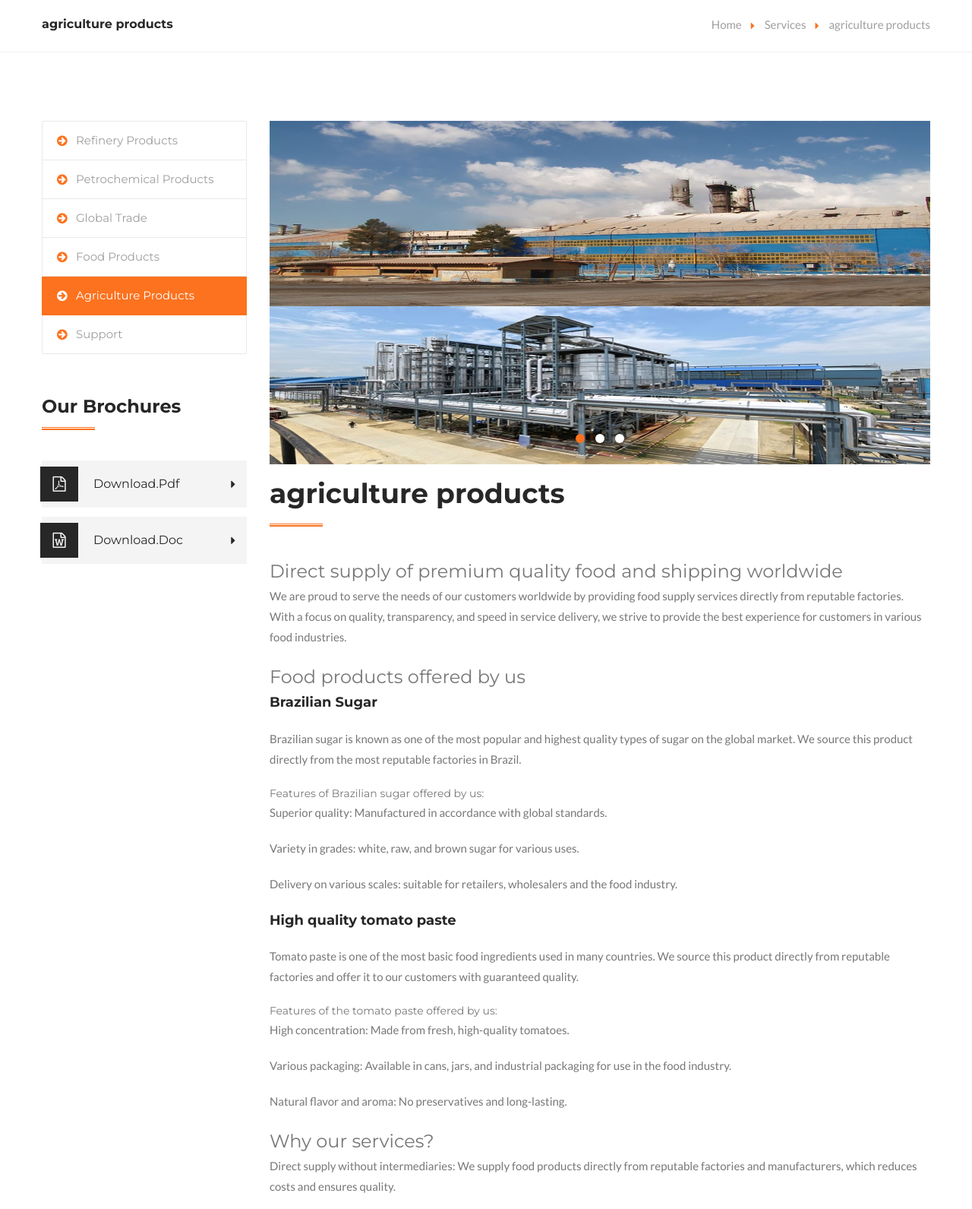
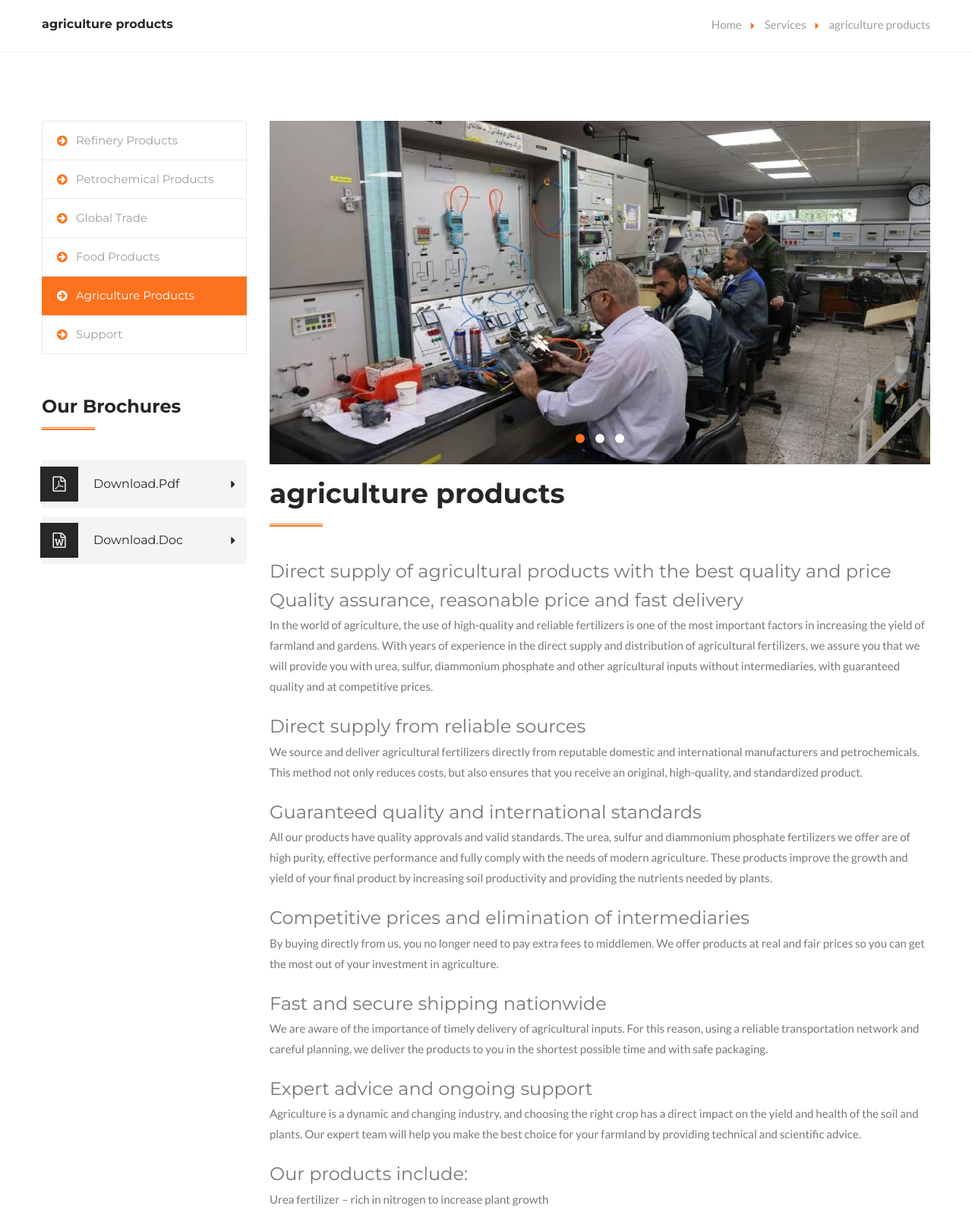
Before and after one commit to aliashtab77/palayeshcood-django-, a Django app: page /servives/agriculture/ in a window 1280 px wide. Shown: the part 372-1963 px from the top of the page at 76% size. Run offline with Django 5.2, Linux system fonts and the light colour scheme; some libraries are stand-ins or nearby versions.

Commit message:
services done

```diff
--- a/templates/agriculture.html
+++ b/templates/agriculture.html
@@ -63,9 +63,9 @@
                     	<!--Service Images-->
                         <div class="service-images">
                             <ul class="single-item-carousel">
-                                <li><figure class="image-box"><a href="{% static 'haman/images/resource/services/baner-shekar1.jpg' %}" class="lightbox-image" title="Image Caption Here"><img src="{% static 'haman/images/resource/services/baner-shekar1.jpg' %}" alt="Food products photo"></a></figure></li>
-                                <li><figure class="image-box"><a href="{% static 'haman/images/resource/services/baner-shekar2.jpg' %}" class="lightbox-image" title="Image Caption Here"><img src="{% static 'haman/images/resource/services/baner-shekar2.jpg' %}" alt="Food products photo"></a></figure></li>
-                                <li><figure class="image-box"><a href="{% static 'haman/images/resource/services/baner-shekar3.jpg' %}" class="lightbox-image" title="Image Caption Here"><img src="{% static 'haman/images/resource/services/baner-shekar3.jpg' %}" alt="Food products photo"></a></figure></li>
+                                <li><figure class="image-box"><a href="{% static 'haman/images/resource/services/baner-k1.jpg' %}" class="lightbox-image" title="Image Caption Here"><img src="{% static 'haman/images/resource/services/baner-k1.jpg' %}" alt="agriculture products photo"></a></figure></li>
+                                <li><figure class="image-box"><a href="{% static 'haman/images/resource/services/baner-k2.jpg' %}" class="lightbox-image" title="Image Caption Here"><img src="{% static 'haman/images/resource/services/baner-k2.jpg' %}" alt="agriculture products photo"></a></figure></li>
+                                <li><figure class="image-box"><a href="{% static 'haman/images/resource/services/baner-k3.jpg' %}" class="lightbox-image" title="Image Caption Here"><img src="{% static 'haman/images/resource/services/baner-k3.jpg' %}" alt="agriculture products photo"></a></figure></li>
 
 
                             </ul>
@@ -74,31 +74,29 @@
                        	<div class="sec-title"><h2>{% translate 'agriculture products' %}</h2></div>
                         <!--Text Content-->
                         <div class="text-content">
-                            <h3>{% translate 'Direct supply of premium quality food and shipping worldwide' %}</h3>
-                        	<p>{% translate 'We are proud to serve the needs of our customers worldwide by providing food supply services directly from reputable factories. With a focus on quality, transparency, and speed in service delivery, we strive to provide the best experience for customers in various food industries.' %}</p>
-                            <h3>{% translate 'Food products offered by us' %}</h3>
-                            <h4>{% translate 'Brazilian Sugar' %}</h4>
-                            <p>{% translate 'Brazilian sugar is known as one of the most popular and highest quality types of sugar on the global market. We source this product directly from the most reputable factories in Brazil.' %}</p>
-                            <h5>{% translate 'Features of Brazilian sugar offered by us:' %}</h5>
-                            <p>{% translate 'Superior quality: Manufactured in accordance with global standards.' %}</p>
-                            <p>{% translate 'Variety in grades: white, raw, and brown sugar for various uses.' %}</p>
-                            <p>{% translate 'Delivery on various scales: suitable for retailers, wholesalers and the food industry.' %}</p>
-                            <h4>{% translate 'High quality tomato paste' %}</h4>
-                            <p>{% translate 'Tomato paste is one of the most basic food ingredients used in many countries. We source this product directly from reputable factories and offer it to our customers with guaranteed quality.' %}</p>
-                            <h5>{% translate 'Features of the tomato paste offered by us:' %}</h5>
-                            <p>{% translate 'High concentration: Made from fresh, high-quality tomatoes.' %}</p>
-                            <p>{% translate 'Various packaging: Available in cans, jars, and industrial packaging for use in the food industry.' %}</p>
-                            <p>{% translate 'Natural flavor and aroma: No preservatives and long-lasting.' %}</p>
-                            <h3>{% translate 'Why our services?' %}</h3>
-                            <p>{% translate 'Direct supply without intermediaries: We supply food products directly from reputable factories and manufacturers, which reduces costs and ensures quality.' %}</p>
-                            <p>{% translate 'Guaranteed quality: All our products are manufactured and packaged in accordance with international standards.' %}</p>
-                            <p>{% translate 'Worldwide shipping: We use an extensive and professional transportation network that allows for fast and safe delivery of products to any part of the world.' %}</p>
-                            <p>{% translate 'Competitive price: By eliminating intermediaries, we offer the best prices for food products.' %}</p>
-                            <p>{% translate 'Expert Support: Our team is ready to provide expert advice to select the most appropriate products and transportation solutions.' %}</p>
-                            <h3>{% translate 'A different experience of food supply' %}</h3>
-                            <p>{% translate 'We are committed to providing transparent and professional services, focusing on gaining customer trust. Brazilian sugar and tomato paste are just some of our products, and we are ready to meet your diverse food needs.' %}</p>
-                            <h4>{% translate 'To place an order, receive advice or more information, contact us today. Working with us guarantees a reliable, fast and economical supply of food.' %}</h4>
-                        </div>
+                            <h3>{% translate 'Direct supply of agricultural products with the best quality and price' %}</h3>
+                            <h3>{% translate 'Quality assurance, reasonable price and fast delivery' %}</h3>
+                        	<p>{% translate 'In the world of agriculture, the use of high-quality and reliable fertilizers is one of the most important factors in increasing the yield of farmland and gardens. With years of experience in the direct supply and distribution of agricultural fertilizers, we assure you that we will provide you with urea, sulfur, diammonium phosphate and other agricultural inputs without intermediaries, with guaranteed quality and at competitive prices.' %}</p>
+                            <h3>{% translate 'Direct supply from reliable sources' %}</h3>
+                            <p>{% translate 'We source and deliver agricultural fertilizers directly from reputable domestic and international manufacturers and petrochemicals. This method not only reduces costs, but also ensures that you receive an original, high-quality, and standardized product.' %}</p>
+                            <h3>{% translate 'Guaranteed quality and international standards' %}</h3>
+                            <p>{% translate 'All our products have quality approvals and valid standards. The urea, sulfur and diammonium phosphate fertilizers we offer are of high purity, effective performance and fully comply with the needs of modern agriculture. These products improve the growth and yield of your final product by increasing soil productivity and providing the nutrients needed by plants.' %}</p>
+                            <h3>{% translate 'Competitive prices and elimination of intermediaries' %}</h3>
+                            <p>{% translate 'By buying directly from us, you no longer need to pay extra fees to middlemen. We offer products at real and fair prices so you can get the most out of your investment in agriculture.' %}</p>
+                            <h3>{% translate 'Fast and secure shipping nationwide' %}</h3>
+                            <p>{% translate 'We are aware of the importance of timely delivery of agricultural inputs. For this reason, using a reliable transportation network and careful planning, we deliver the products to you in the shortest possible time and with safe packaging.' %}</p>
+                            <h3>{% translate 'Expert advice and ongoing support' %}</h3>
+                            <p>{% translate 'Agriculture is a dynamic and changing industry, and choosing the right crop has a direct impact on the yield and health of the soil and plants. Our expert team will help you make the best choice for your farmland by providing technical and scientific advice.' %}</p>
+                            <h3>{% translate 'Our products include:' %}</h3>
+                            <ul>
+                                <li>{% translate 'Urea fertilizer – rich in nitrogen to increase plant growth' %}</li>
+                                <li>{% translate 'Sulfur – improves soil quality and meets plant nutritional needs' %}</li>
+                                <li>{% translate 'Diammonium Phosphate (DAP) – Excellent source of phosphorus and nitrogen for stronger crop growth' %}</li>
+                            </ul>
+                            <h3>{% translate 'We are the reliable companion of farmers and producers!' %}</h3>
+                            <p>{% translate 'Our goal is to provide you with a safe and hassle-free agricultural product purchasing experience. If you are looking for a reliable, quality and professional supplier, contact us today and experience a different shopping experience.' %}</p>
+                            <h4>{% translate 'We are always ready to respond and provide the best products for your success in agriculture!' %}</h4>
+                             </div>
 
                         <!--Service Types-->
                         <div class="service-types">
@@ -106,11 +104,11 @@
                             	<!--Service Type-->
                                 <div class="service-type col-lg-4 col-md-4 col-sm-6 col-xs-12">
                                 	<div class="inner-box">
-                                    	<figure class="image-box"><img src="{% static 'haman/images/resource/services/shek1.jpg' %}" alt="{% translate 'Sugar trade photo' %}"></figure>
+                                    	<figure class="image-box"><img src="{% static 'haman/images/resource/services/k1.jpg' %}" alt="{% translate 'agriculture products photo' %}"></figure>
                                         <div class="lower-content">
                                             <ul class="list-style-one">
-                                            	<li>{% translate 'We are in contact with Brazilian sugar factories around the world.' %}</li>
-                                                <li>{% translate 'We offer you Brazilian sugar based on global standards.' %}</li>
+                                            	<li>{% translate "A country's agricultural growth is directly related to its fertilizers." %}</li>
+                                                <li>{% translate 'Our company guarantees the quality of its fertilizers.' %}</li>
                                             </ul>
                                         </div>
                                     </div>
@@ -119,11 +117,11 @@
                                 <!--Service Type-->
                                 <div class="service-type col-lg-4 col-md-4 col-sm-6 col-xs-12">
                                 	<div class="inner-box">
-                                    	<figure class="image-box"><img src="{% static 'haman/images/resource/services/shek2.jpg' %}" alt="{% translate 'Sugar trade photo' %}"></figure>
+                                    	<figure class="image-box"><img src="{% static 'haman/images/resource/services/k2.jpg' %}" alt="{% translate 'agriculture products photo' %}"></figure>
                                         <div class="lower-content">
                                             <ul class="list-style-one">
-                                            	<li>{% translate 'We guarantee the quality of Brazilian sugar.' %}</li>
-                                                <li>{% translate 'We ship worldwide.' %}</li>
+                                            	<li>{% translate 'Our specialty is supplying chemical fertilizers from petrochemicals.' %}</li>
+                                                <li>{% translate 'We can ship our products to you on FOB and CIF terms.' %}</li>
                                             </ul>
                                         </div>
                                     </div>
@@ -132,11 +130,11 @@
                                 <!--Service Type-->
                                 <div class="service-type col-lg-4 col-md-4 col-sm-6 col-xs-12">
                                 	<div class="inner-box">
-                                    	<figure class="image-box"><img src="{% static 'haman/images/resource/services/shek3.jpg' %}" alt="{% translate 'Sugar trade photo' %}"></figure>
+                                    	<figure class="image-box"><img src="{% static 'haman/images/resource/services/k3.jpg' %}" alt="{% translate 'agriculture products photo' %}"></figure>
                                         <div class="lower-content">
                                             <ul class="list-style-one">
-                                            	<li>{% translate 'We can deliver tomato paste to your port.' %}</li>
-                                                <li>{% translate 'We have expert support to answer you.' %}</li>
+                                            	<li>{% translate 'To protect the environment and soil, avoid excessive use of chemical fertilizers.' %}</li>
+                                                <li>{% translate 'We are responsive to you with fast support.' %}</li>
                                             </ul>
                                         </div>
                                     </div>
```
Also changed, not shown: templates/support.html (+35 -37 lines), static/haman/images/resource/services/b posh3.jpg (added), static/haman/images/resource/services/baner-k1.jpg (added), static/haman/images/resource/services/baner-k2.jpg (added), static/haman/images/resource/services/baner-k3.jpg (added), static/haman/images/resource/services/k1.jpg (added), static/haman/images/resource/services/k2.jpg (added), static/haman/images/resource/services/k3.jpg (added), static/haman/images/resource/services/posh1 (1).jpg (added), static/haman/images/resource/services/posh1.jpg (added), static/haman/images/resource/services/posh2.jpg (added), static/haman/images/resource/services/posh3.jpg (added), 1 other file.
